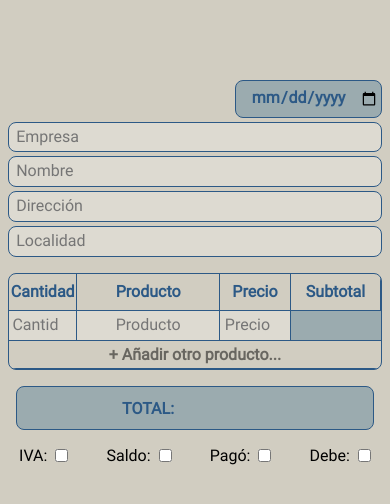
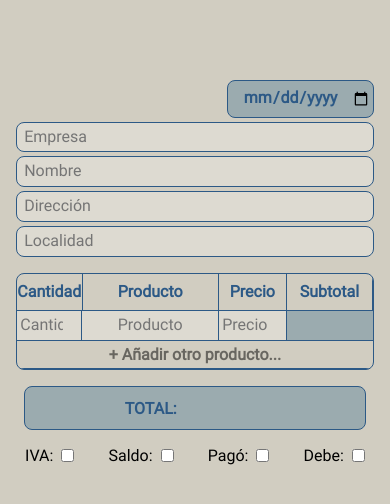
Before and after one commit to valenvirzi/Simulador-Remitos, a website: page index.html in a window 390 px wide. Drawn offline with Linux system fonts and the light colour scheme.

Commit message:
style changes for mobile

```diff
--- a/scss/partials/_main.scss
+++ b/scss/partials/_main.scss
@@ -13,6 +13,7 @@ body {
         row-gap: 1rem;
         min-height: 120dvh;
         width: 100%;
+        padding: 0rem clamp(0.5rem, 1.2%, 2rem);
 
         .main__account {
             position: absolute;
```
Also changed, not shown: css/style.css, 1 other file.
